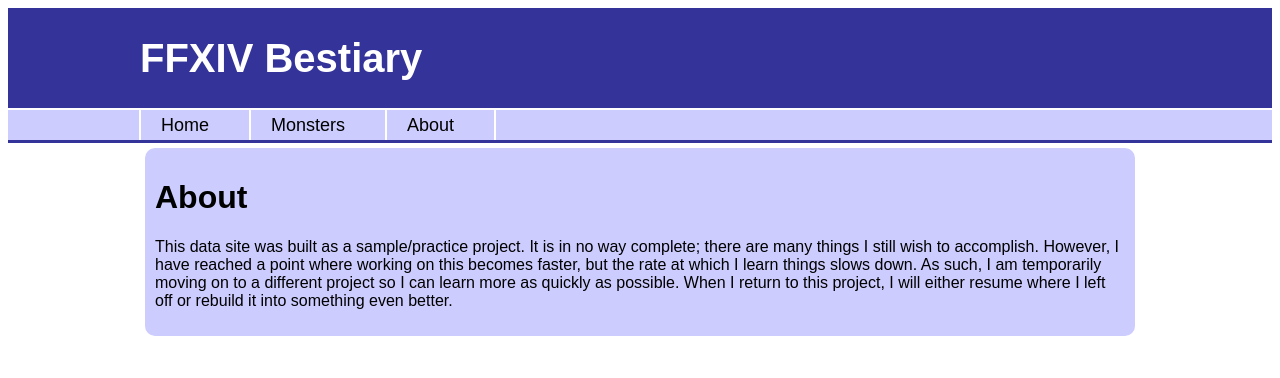
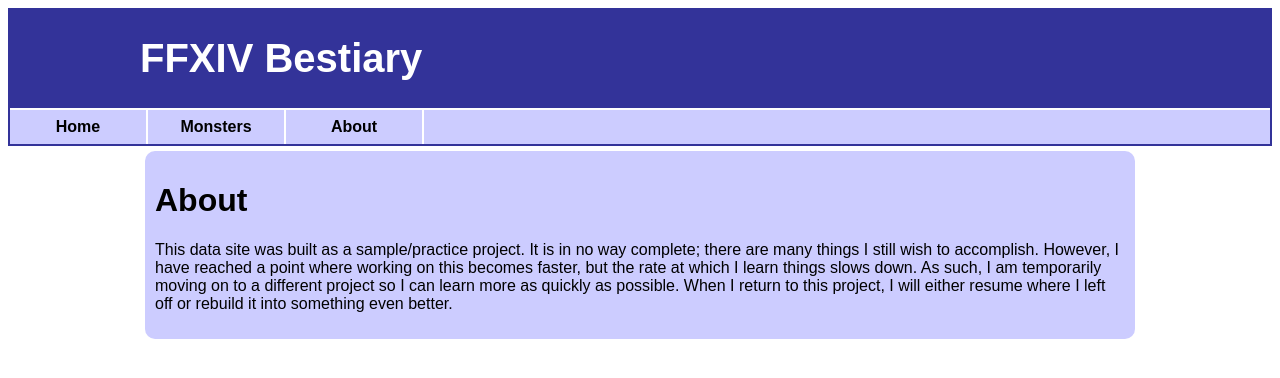
Before and after one commit to ceg9498/xiv-bestiary, a Next.js app: page /about in a window 1280 px wide. Shown: the top 378 px of the page. Built offline with nearby package versions, Linux system fonts and the light colour scheme.

Commit message:
Changed how the navigation bar is formatted.

```diff
--- a/comps/Header.js
+++ b/comps/Header.js
@@ -1,5 +1,10 @@
 import React, { Component } from 'react'
 import Link from 'next/link'
+
+// colors:
+// nav bg (lav) '#ccccff'
+// head bg (dk purp) '#333399'
+// highlights/accents: white
 
 const header = {
     backgroundColor: '#333399',
@@ -27,50 +32,38 @@ const h1Style = {
 }
 
 const navBar = {
-    backgroundColor: '#ccccff',
-    fontSize: '18px',
-    borderStyle: 'solid none solid none',
-    borderWidth: '2px 0px 3px 0px',
-    borderColor: 'white white #333399 white',
-    height: '30px',
-    overflow: 'auto',
-    display: 'flex',
-    flexWrap: 'wrap',
-    alignContent: 'center'
+    borderStyle: 'none solid solid solid',
+    borderColor: '#333399',
+    borderWidth: '2px',
+    backgroundColor: "#ccccff",
+    height: '36px'
 }
 
-const linkArea = {
-    borderStyle: 'none none none solid',
-    borderWidth: '2px',
-    borderColor: 'white',
-    height: '30px',
-    width: '1000px',
-    margin: 'auto',
-    overflow: 'auto',
-    display: 'flex',
-    flexWrap: 'wrap',
-    alignContent: 'center'
+const linkList = {
+    display: "inline-block",
+    borderTop: "solid 2px white",
+    listStyle: 'none',
+    margin: '0',
+    padding: '0',
+    width: '100%'
 }
 
-const linkDivider = {
-    height: '30px',
-    borderStyle: 'none solid none none',
-    borderWidth: '2px',
-    borderColor: 'white',
-    overflow: 'auto',
-    display: 'flex',
-    flexWrap: 'wrap',
-    alignContent: 'center'
+const listItem = {
+    float: 'left',
 }
 
 const linkStyle = {
-    marginLeft: '20px',
-    marginRight: '40px',
-    marginTop: 'auto',
-    marginBottom: 'auto',
     textDecoration: 'none',
     fontFamily: 'Arial, Sans-serif',
-    color: 'black'
+    color: 'black',
+    fontWeight: 'bold',
+    backgroundColor: "#ccccff",
+    display: "block",
+    borderRight: 'solid 2px white',
+    padding: '8px',
+    width: '120px',
+    textAlign: 'center',
+    height: '100%'
 }
 
 export default class Header extends Component {
@@ -83,25 +76,25 @@ export default class Header extends Component {
             <div style={banner}>
                 <h1 style={h1Style}>FFXIV Bestiary</h1>
             </div>
-            <div style={navBar}>
-                <div style={linkArea}>
-                    <span style={linkDivider}>
+            <nav style={navBar}>
+            <ul style={linkList}>
+                <li style={listItem}>
                     <Link href="/index">
                         <a style={linkStyle}>Home</a>
                     </Link>
-                    </span>
-                    <span style={linkDivider}>
+                </li>
+                <li style={listItem}>
                     <Link href="/monsters">
                         <a style={linkStyle}>Monsters</a>
                     </Link>
-                    </span>
-                    <span style={linkDivider}>
+                </li>
+                <li style={listItem}>
                     <Link href="/about">
                         <a style={linkStyle}>About</a>
                     </Link>
-                    </span>
-                </div>
-            </div>
+                </li>
+            </ul>
+            </nav>
         </div>
     )
 }
```
Lines whose indentation alone changed are shown as unchanged.
